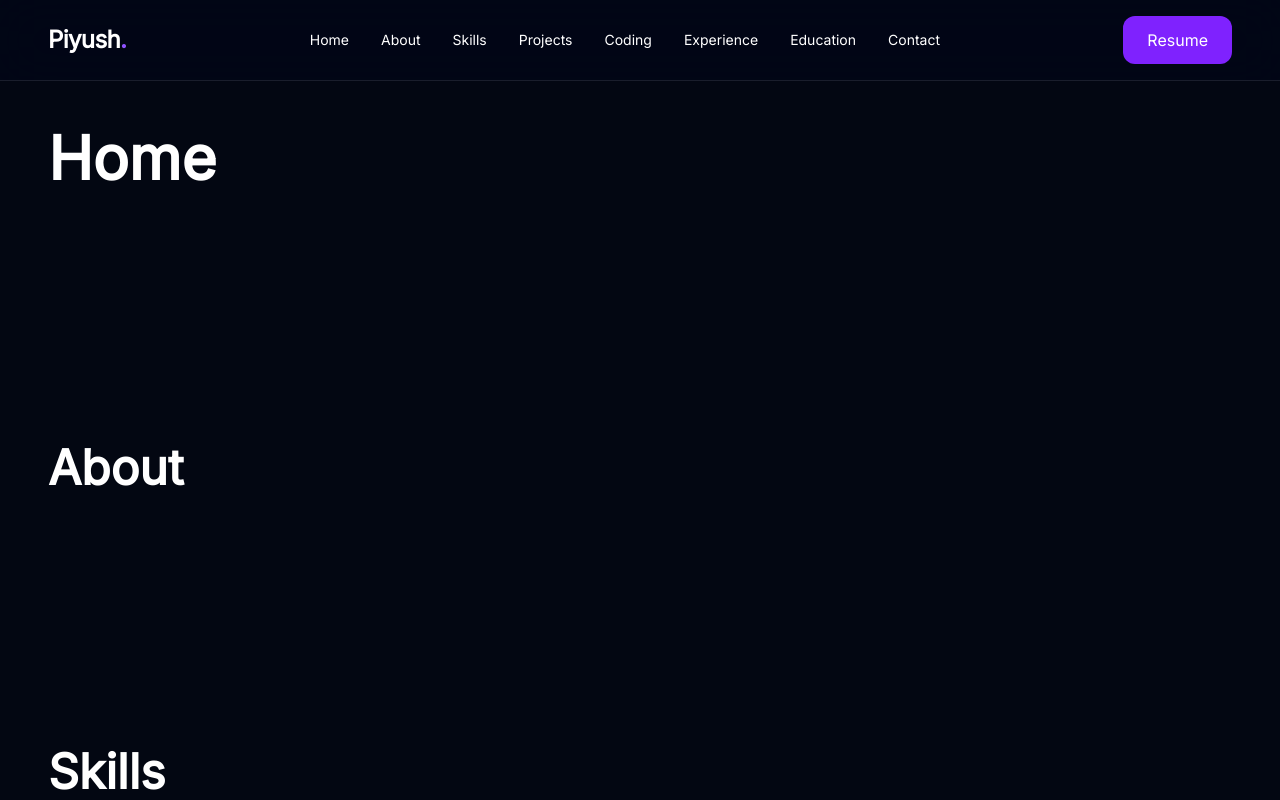
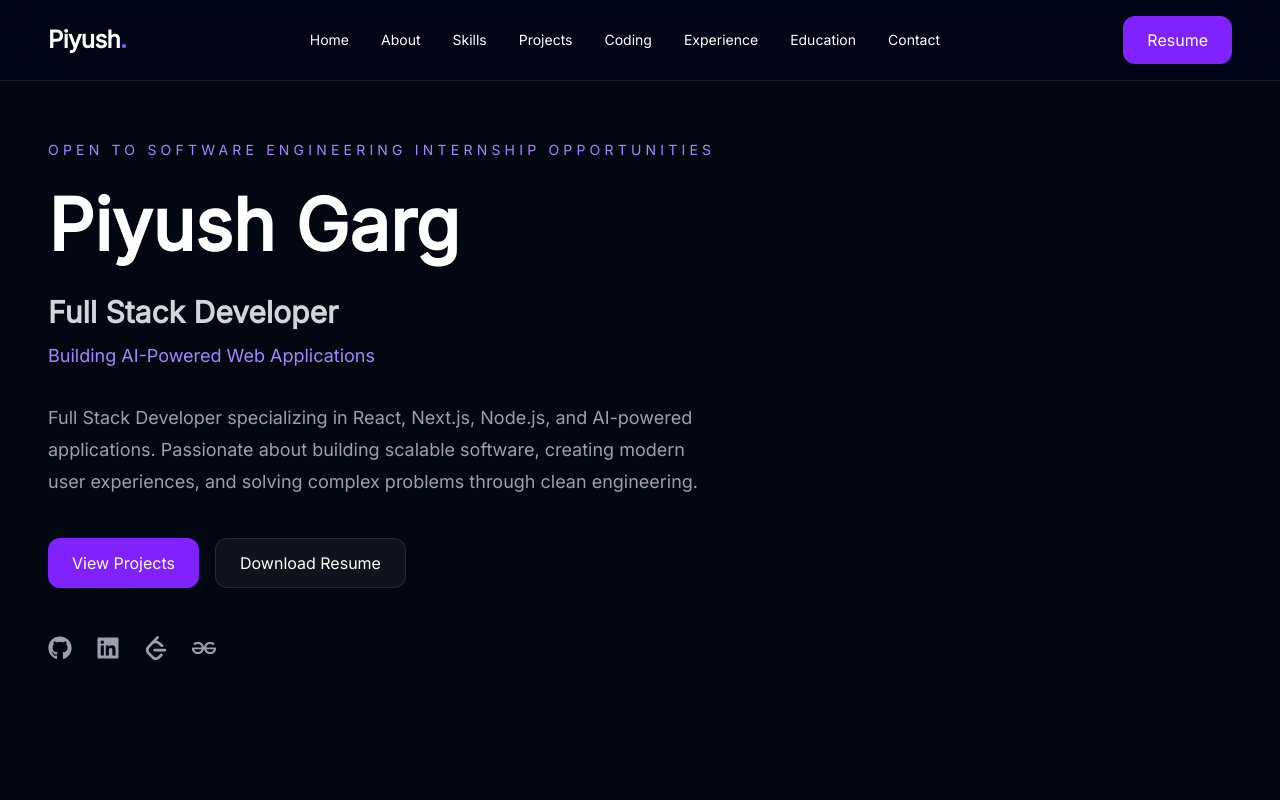
Before and after one commit to piyush-garg-web/portfolio, a React (Vite) app: page / in a window 1280 px wide. Shown: the top 800 px of the page. Built offline with nearby package versions, Linux system fonts and the light colour scheme.

Commit message:
feat: add hero actions and social links

```diff
--- a/src/App.jsx
+++ b/src/App.jsx
@@ -1,5 +1,6 @@
 import Navbar from "./components/layout/Navbar";
 import Section from "./components/layout/Section";
+import Hero from "./components/sections/Hero";
 
 function App() {
   return (
@@ -7,11 +8,7 @@ function App() {
       <Navbar />
 
       <main>
-        <Section id="home" className="pt-40">
-          <h1 className="text-6xl font-bold">
-            Home
-          </h1>
-        </Section>
+       <Hero />
 
         <Section id="about">
           <h2 className="text-5xl font-bold">
--- a/src/components/common/Button.jsx
+++ b/src/components/common/Button.jsx
@@ -1,11 +1,38 @@
 function Button({
   children,
+  href,
+  target = "_self",
+  variant = "primary",
   className = "",
   ...props
 }) {
+  const baseClasses =
+    "inline-flex items-center justify-center rounded-xl px-6 py-3 font-medium transition-all duration-300";
+
+  const variants = {
+    primary:
+      "bg-violet-600 hover:bg-violet-500 text-white",
+
+    secondary:
+      "border border-white/10 bg-white/5 hover:bg-white/10 text-white",
+  };
+
+  if (href) {
+    return (
+      <a
+        href={href}
+        target={target}
+        rel={target === "_blank" ? "noopener noreferrer" : undefined}
+        className={`${baseClasses} ${variants[variant]} ${className}`}
+      >
+        {children}
+      </a>
+    );
+  }
+
   return (
     <button
-      className={`rounded-xl bg-violet-600 px-6 py-3 font-medium transition-all duration-300 hover:bg-violet-500 ${className}`}
+      className={`${baseClasses} ${variants[variant]} ${className}`}
       {...props}
     >
       {children}
--- /dev/null
+++ b/src/components/sections/Hero.jsx
@@ -0,0 +1,98 @@
+import {
+  FaGithub,
+  FaLinkedin,
+} from "react-icons/fa";
+
+import {
+  SiLeetcode,
+  SiGeeksforgeeks,
+} from "react-icons/si";
+
+import Button from "../common/Button";
+import personal from "../../data/personal";
+import codingProfiles from "../../data/codingProfiles";
+
+function Hero() {
+  return (
+    <section
+      id="home"
+      className="relative flex min-h-screen items-center overflow-hidden"
+    >
+      <div className="mx-auto flex w-full max-w-7xl flex-col px-6 sm:px-8 lg:px-12">
+        <p className="mb-5 text-sm font-medium uppercase tracking-[0.3em] text-violet-400">
+          {personal.availability}
+        </p>
+
+        <h1 className="max-w-5xl text-5xl font-black leading-tight sm:text-6xl lg:text-7xl">
+          {personal.name}
+        </h1>
+
+        <h2 className="mt-6 text-2xl font-semibold text-gray-300 sm:text-3xl">
+          {personal.role}
+        </h2>
+
+        <p className="mt-3 text-lg text-violet-400">
+          {personal.tagline}
+        </p>
+
+        <p className="mt-8 max-w-2xl text-lg leading-8 text-gray-400">
+          {personal.description}
+        </p>
+
+        <div className="mt-10 flex flex-wrap gap-4">
+  <Button href="#projects">
+    {personal.cta.primary}
+  </Button>
+
+  <Button
+    href={personal.resume}
+    variant="secondary"
+  >
+    {personal.cta.secondary}
+  </Button>
+</div>
+
+<div className="mt-12 flex items-center gap-6 text-2xl text-gray-400">
+  <a
+    href={codingProfiles.github.url}
+    target="_blank"
+    rel="noopener noreferrer"
+    className="transition hover:text-white"
+  >
+    <FaGithub />
+  </a>
+
+  <a
+    href={codingProfiles.linkedin.url}
+    target="_blank"
+    rel="noopener noreferrer"
+    className="transition hover:text-[#0A66C2]"
+  >
+    <FaLinkedin />
+  </a>
+
+  <a
+    href={codingProfiles.leetcode.url}
+    target="_blank"
+    rel="noopener noreferrer"
+    className="transition hover:text-[#FFA116]"
+  >
+    <SiLeetcode />
+  </a>
+
+  <a
+    href={codingProfiles.gfg.url}
+    target="_blank"
+    rel="noopener noreferrer"
+    className="transition hover:text-[#2F8D46]"
+  >
+    <SiGeeksforgeeks />
+  </a>
+</div>
+
+      </div>
+    </section>
+  );
+}
+
+export default Hero;
--- a/src/data/codingProfiles.js
+++ b/src/data/codingProfiles.js
@@ -0,0 +1,27 @@
+const codingProfiles = {
+  github: {
+    username: "piyush-garg-web",
+    url: "https://github.com/piyush-garg-web",
+  },
+
+  linkedin: {
+    username: "piyushgarg-dev",
+    url: "https://www.linkedin.com/in/piyushgarg-dev/",
+  },
+
+  leetcode: {
+    username: "Pleetpro1",
+    url: "https://leetcode.com/u/Pleetpro1/",
+    solved: "181+",
+  },
+
+  gfg: {
+    username: "piyushgarg07",
+    url: "https://www.geeksforgeeks.org/profile/piyushgarg07/",
+    solved: "65+",
+  },
+
+  totalSolved: "246+",
+};
+
+export default codingProfiles;
--- /dev/null
+++ b/src/data/personal.js
@@ -0,0 +1,27 @@
+const personal = {
+  name: "Piyush Garg",
+
+  shortName: "Piyush",
+
+  role: "Full Stack Developer",
+
+  tagline: "Building AI-Powered Web Applications",
+
+  description:
+    "Full Stack Developer specializing in React, Next.js, Node.js, and AI-powered applications. Passionate about building scalable software, creating modern user experiences, and solving complex problems through clean engineering.",
+
+  location: "New Delhi, India",
+
+  email: "piyushgarg6702@gmail.com",
+
+  resume: "/assets/resume/resume.pdf",
+
+  availability: "Open to Software Engineering Internship Opportunities",
+
+  cta: {
+    primary: "View Projects",
+    secondary: "Download Resume",
+  },
+};
+
+export default personal;
```
Also changed, not shown: 1 other file (tests, documents, lock files or other folders).
